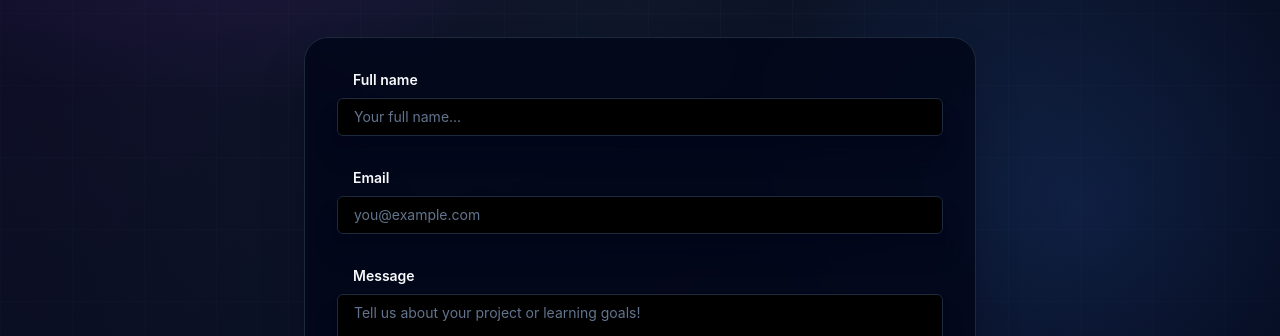
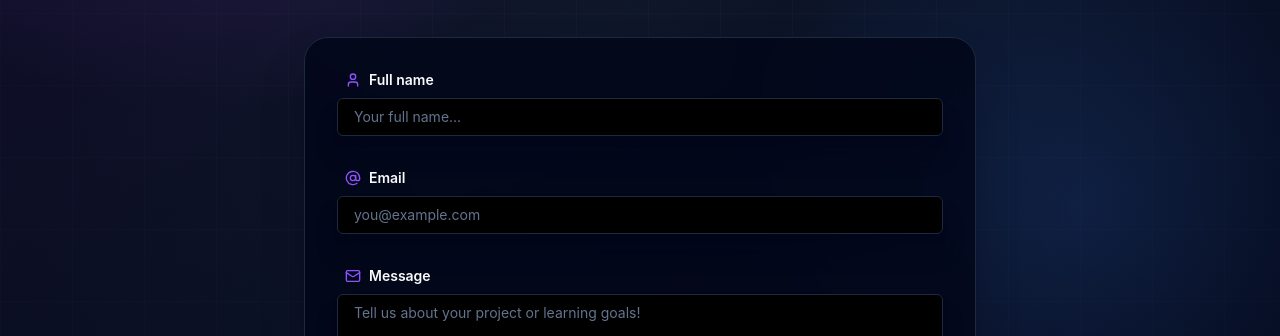
Before and after one commit to fchavonet/curriculum-holbertonschool-front_end-frameworks, a React (Vite) app in the folder week-01-react/project/: page / in a window 1280 px wide. Shown: the part 3925-4261 px from the top of the page. Built offline with nearby package versions, Linux system fonts and the light colour scheme.

Commit message:
Fix: add Lucide icons in the label form.

```diff
--- a/week-01-react/project/src/components/Contact.jsx
+++ b/week-01-react/project/src/components/Contact.jsx
@@ -1,6 +1,6 @@
 import { useState } from "react";
 
-import { FolderCode, Sparkles, Users } from "lucide-react";
+import { AtSign, FolderCode, Mail, Sparkles, Users, User } from "lucide-react";
 
 import SectionBadge from "./SectionBadge.jsx";
 
@@ -146,24 +146,24 @@ function Contact() {
 
         <form className="w-full max-w-2xl mt-8 p-8 flex flex-col justify-center items-center gap-8 text-start rounded-3xl border border-slate-800 bg-slate-950/80 backdrop-blur shadow-2xl shadow-slate-950/40" onSubmit={handleSubmit}>
           <div className="w-full flex flex-col gap-2">
-            <label className="ms-4 text-sm font-semibold" htmlFor="name">
-              Full name
+            <label className="ms-2 flex flex-row justify-start items-center gap-2 text-sm font-semibold" htmlFor="name">
+              <User className="w-4 h-4 text-violet-500" /> Full name
             </label>
 
             <input id="name" className={getFieldClass(isNameValid())} name="name" type="text" placeholder="Your full name..." value={formData.name} onChange={handleChange} autoComplete="off" required />
           </div>
 
           <div className="w-full flex flex-col gap-2">
-            <label className="ms-4 text-sm font-semibold" htmlFor="email">
-              Email
+            <label className="ms-2 flex flex-row justify-start items-center gap-2 text-sm font-semibold" htmlFor="name">
+              <AtSign className="w-4 h-4 text-violet-500" /> Email
             </label>
 
             <input id="email" className={getFieldClass(isEmailValid())} name="email" type="email" placeholder="you@example.com" value={formData.email} onChange={handleChange} autoComplete="off" required />
           </div>
 
           <div className="w-full flex flex-col gap-2">
-            <label className="ms-4 text-sm font-semibold" htmlFor="message">
-              Message
+            <label className="ms-2 flex flex-row justify-start items-center gap-2 text-sm font-semibold" htmlFor="name">
+              <Mail className="w-4 h-4 text-violet-500" /> Message
             </label>
 
             <textarea id="message" className={`${getFieldClass(isMessageValid())} min-h-32 resize-none`} name="message" placeholder="Tell us about your project or learning goals!" value={formData.message} onChange={handleChange} autoComplete="off" required></textarea>
```
